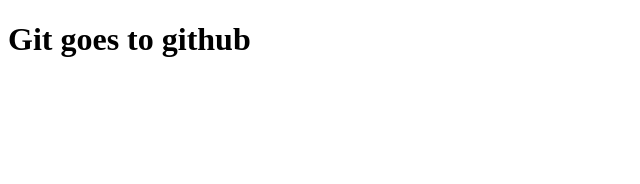
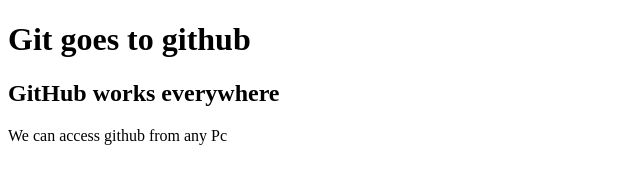
Before and after one commit to Aqilina/GitHubPractice2, a plain HTML site: page index.html in a window 1280 px wide. Shown: the whole page, without its empty margins (0-640 px from the left). Drawn offline with Linux system fonts and the light colour scheme.

Commit message:
article added

```diff
--- a/index.html
+++ b/index.html
@@ -7,6 +7,12 @@
     <title>GitHub</title>
 </head>
 <body>
+
     <h1>Git goes to github</h1>
+
+    <article>
+        <h2>GitHub works everywhere</h2>
+        <p>We can access github from any Pc</p>
+    </article>
 </body>
 </html>
```
